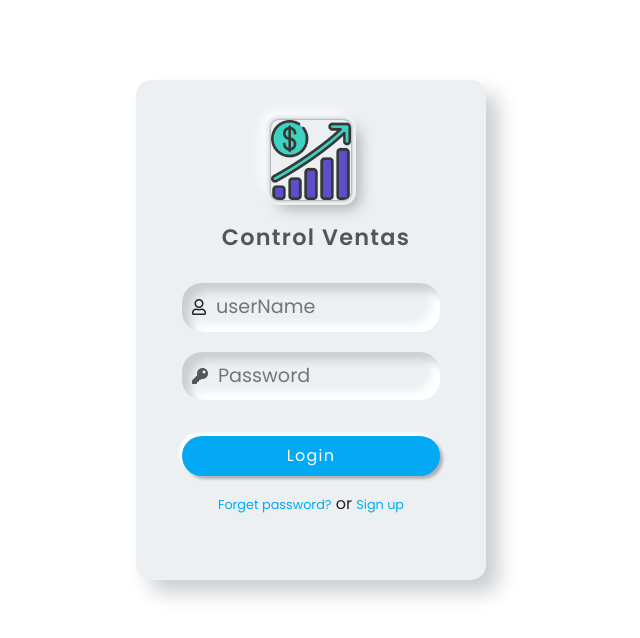
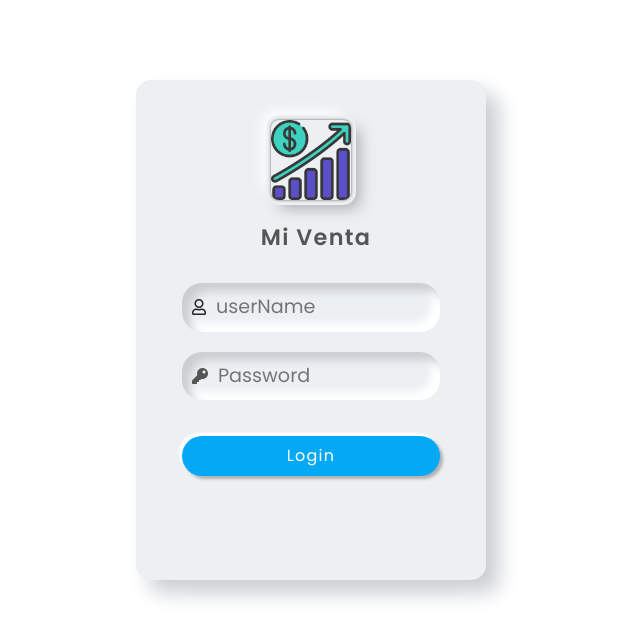
Before and after one commit to jorgevelasquezv/controlventas, a React (Create React App) app: page / in a window 1280 px wide. Shown: the top 638 px of the page, without its empty margins (329-969 px from the left). Built offline with nearby package versions, Linux system fonts and the light colour scheme.

Commit message:
Correccion en footer, se crea dataFormLogin.js

```diff
--- a/public/index.html
+++ b/public/index.html
@@ -12,7 +12,7 @@
     <link rel="apple-touch-icon" href="%PUBLIC_URL%/logo192.png" />
     <link rel="manifest" href="%PUBLIC_URL%/manifest.json" />
     <link rel="stylesheet" href="https://use.fontawesome.com/releases/v5.7.2/css/all.css"/>
-    <title>Control Ventas</title>
+    <title>Mi Venta</title>
   </head>
   <body>
     <noscript>You need to enable JavaScript to run this app.</noscript>
--- a/src/components/organisms/Footer.jsx
+++ b/src/components/organisms/Footer.jsx
@@ -11,7 +11,7 @@ export const Footer = () => {
             >
                 <div className="container-fluid  d-flex justify-content-center">
                     <p className="text-white text-center col-12">
-                        Jorge Velasquez &copy; {new Date().getFullYear()}
+                        Politécnico Grancolombiano Modúlo PSP Grupo 20 &copy; {new Date().getFullYear()}
                     </p>
                     <p className="text-white text-center col-12">
                         Aplicacion web Control de Ventas para modulo Proceso de
--- a/src/components/pages/login/Login.jsx
+++ b/src/components/pages/login/Login.jsx
@@ -1,4 +1,5 @@
 import React from 'react';
+import { dataFormLogin } from '../../../helpers/dataFormLogin';
 import { TitleLogin } from '../../atoms/TitleLogin';
 import { LogoLogin } from '../../molecules/LogoLogin';
 import { FormLogin } from '../../organisms/FormLogin';
@@ -6,31 +7,12 @@ import { FormLogin } from '../../organisms/FormLogin';
 import './Login.css';
 
 export const Login = () => {
-    const dataForm = {
-        inputUsername: {
-            typeSpan: 'far fa-user',
-            type: 'text',
-            name: 'userName',
-            id: 'userName',
-            placeholder: 'userName',
-        },
-        inputPassword: {
-            typeSpan: 'fas fa-key',
-            type: 'password',
-            name: 'password',
-            id: 'pwd',
-            placeholder: 'Password',
-        },
-        buttonLogin: { name: 'Login' },
-    };
+
     return (
         <section className="wrapper">
             <LogoLogin />
-            <TitleLogin title="Control Ventas" />
-            <FormLogin dataForm={dataForm} />
-            <article className="text-center fs-6">
-                <a href="#">Forget password?</a> or <a href="#">Sign up</a>
-            </article>
+            <TitleLogin title="Mi Venta" />
+            <FormLogin dataForm={dataFormLogin} />
         </section>
     );
 };
--- /dev/null
+++ b/src/helpers/dataFormLogin.js
@@ -0,0 +1,17 @@
+export const dataFormLogin = {
+    inputUsername: {
+        typeSpan: 'far fa-user',
+        type: 'text',
+        name: 'userName',
+        id: 'userName',
+        placeholder: 'userName',
+    },
+    inputPassword: {
+        typeSpan: 'fas fa-key',
+        type: 'password',
+        name: 'password',
+        id: 'pwd',
+        placeholder: 'Password',
+    },
+    buttonLogin: { name: 'Login' },
+};
```
Also changed, not shown: src/helpers/formaterDate.js (renamed from src/helpers/formDate.js).
